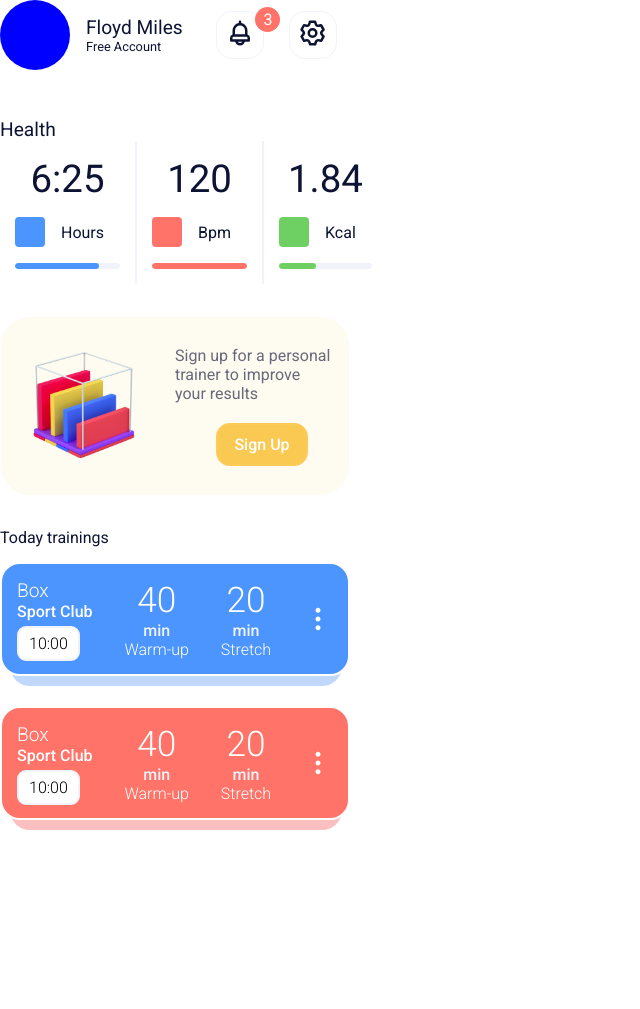
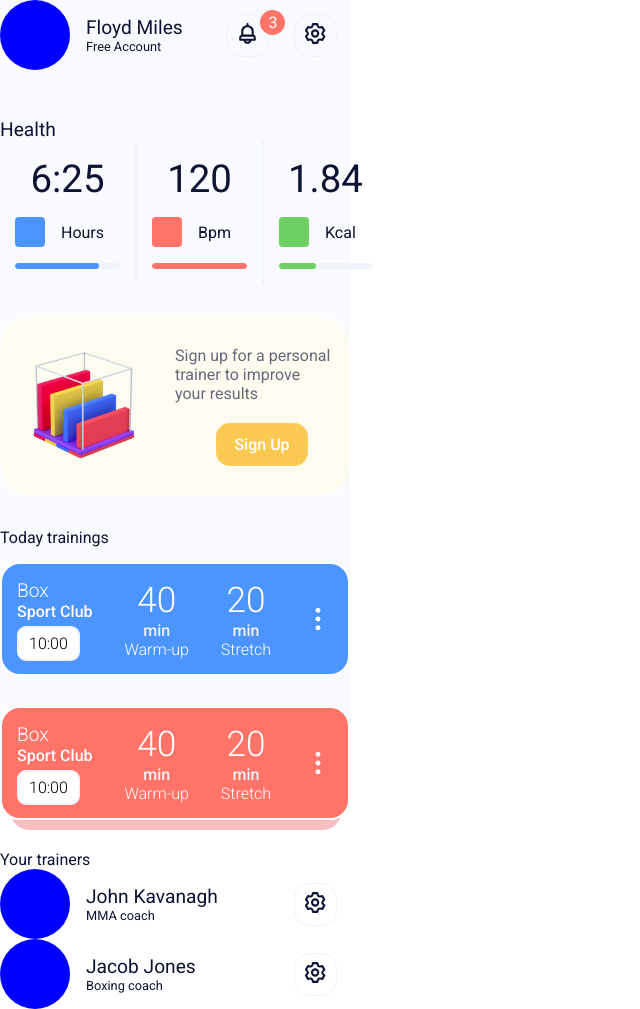
Before and after one commit to TheDarkStrix/ClassCast, a plain HTML site: page index.html in a window 1280 px wide. Shown: the whole page, without its empty margins (0-640 px from the left). Before the commit the page ends 850 px from the top, so only its background shows below. Drawn offline with Linux system fonts and the light colour scheme.

Commit message:
Trainers: Add initial trainers section

```diff
--- a/index.html
+++ b/index.html
@@ -10,6 +10,7 @@
   <body>
     <!-- Main sidebar container start -->
     <div class="sideBarContainer">
+      <section class="section">
         <div class="AccountContainer">
           <div class="account">
             <div class="profile">
@@ -23,13 +24,13 @@
           <div class="settingsbtn">
             <div class="notificationContainer">
               <div class="notification">
-              <img src="assets/bell.svg" width="30" height="30" />
+                <img src="assets/bell.svg" width="25" height="25" />
               </div>
               <div class="indicator">3</div>
             </div>
             <div class="settingsContainer">
               <div class="settings">
-              <img src="assets/setting.svg" width="30" height="30" />
+                <img src="assets/setting.svg" width="25" height="25" />
               </div>
             </div>
           </div>
@@ -145,6 +146,46 @@
           </div>
         </div>
         <!-- training section end -->
+      </section>
+      <div class="trainers">
+        <div class="trainersHeading">Your trainers</div>
+        <!-- 1 -->
+        <div class="tgContainer">
+          <div class="account">
+            <div class="profile">
+              <img src="" />
+            </div>
+            <div class="user">
+              <div class="username">John Kavanagh</div>
+              <div class="accType">MMA coach</div>
+            </div>
+          </div>
+
+          <div class="settingsContainer">
+            <div class="settings">
+              <img src="assets/setting.svg" width="25" height="25" />
+            </div>
+          </div>
+        </div>
+        <!-- 2 -->
+        <div class="tgContainer">
+          <div class="account">
+            <div class="profile">
+              <img src="" />
+            </div>
+            <div class="user">
+              <div class="username">Jacob Jones</div>
+              <div class="accType">Boxing coach</div>
+            </div>
+          </div>
+
+          <div class="settingsContainer">
+            <div class="settings">
+              <img src="assets/setting.svg" width="25" height="25" />
+            </div>
+          </div>
+        </div>
+      </div>
     </div>
   </body>
 </html>
--- a/style.css
+++ b/style.css
@@ -31,6 +31,12 @@ body {
 
 .sideBarContainer {
   width: 350px;
+}
+
+.section {
+  background-color: #f9fafe;
+  border-bottom-left-radius: 20px;
+  border-bottom-right-radius: 20px;
 }
 
 .AccountContainer {
@@ -318,3 +324,11 @@ body {
 .menu img {
   width: 30px;
 }
+
+/* trainers */
+
+.tgContainer {
+  display: flex;
+  justify-content: space-between;
+  align-items: center;
+}
```
Lines whose indentation alone changed are shown as unchanged.
